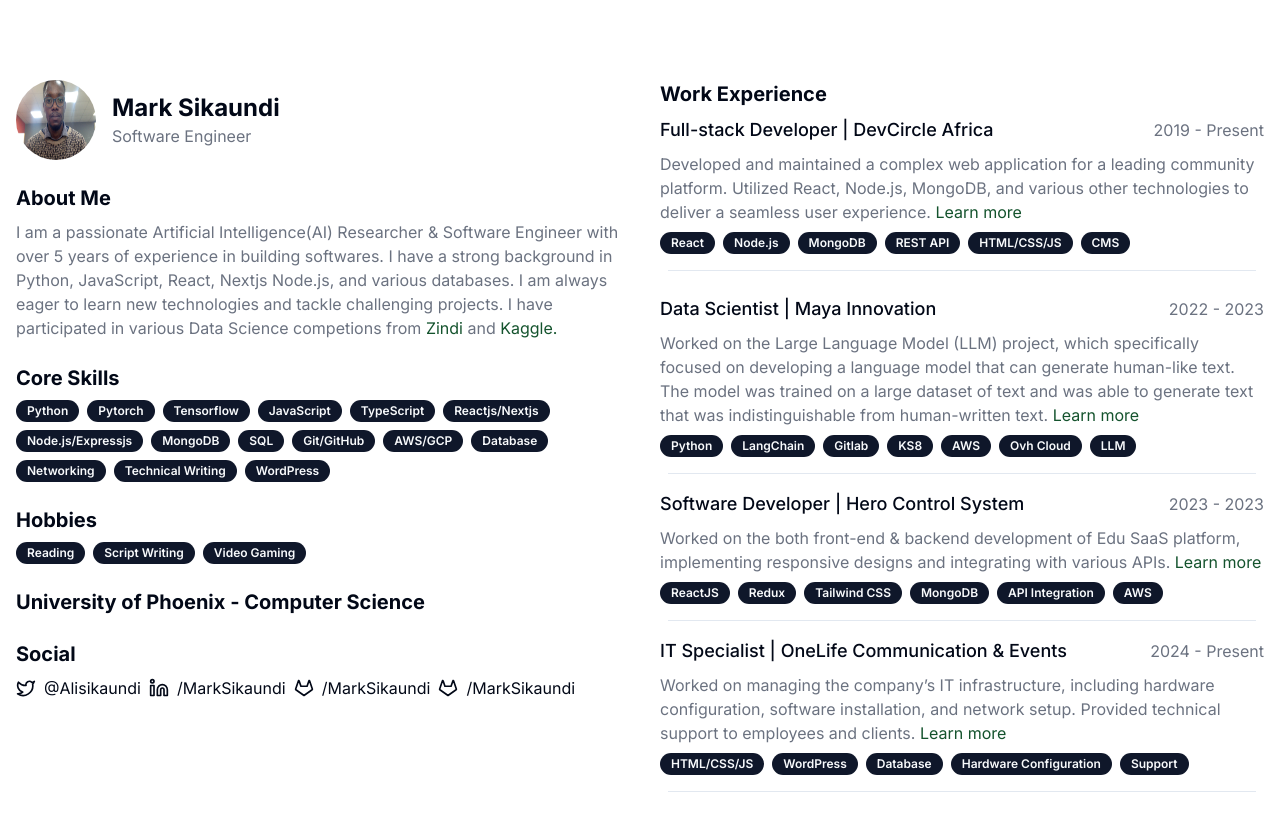
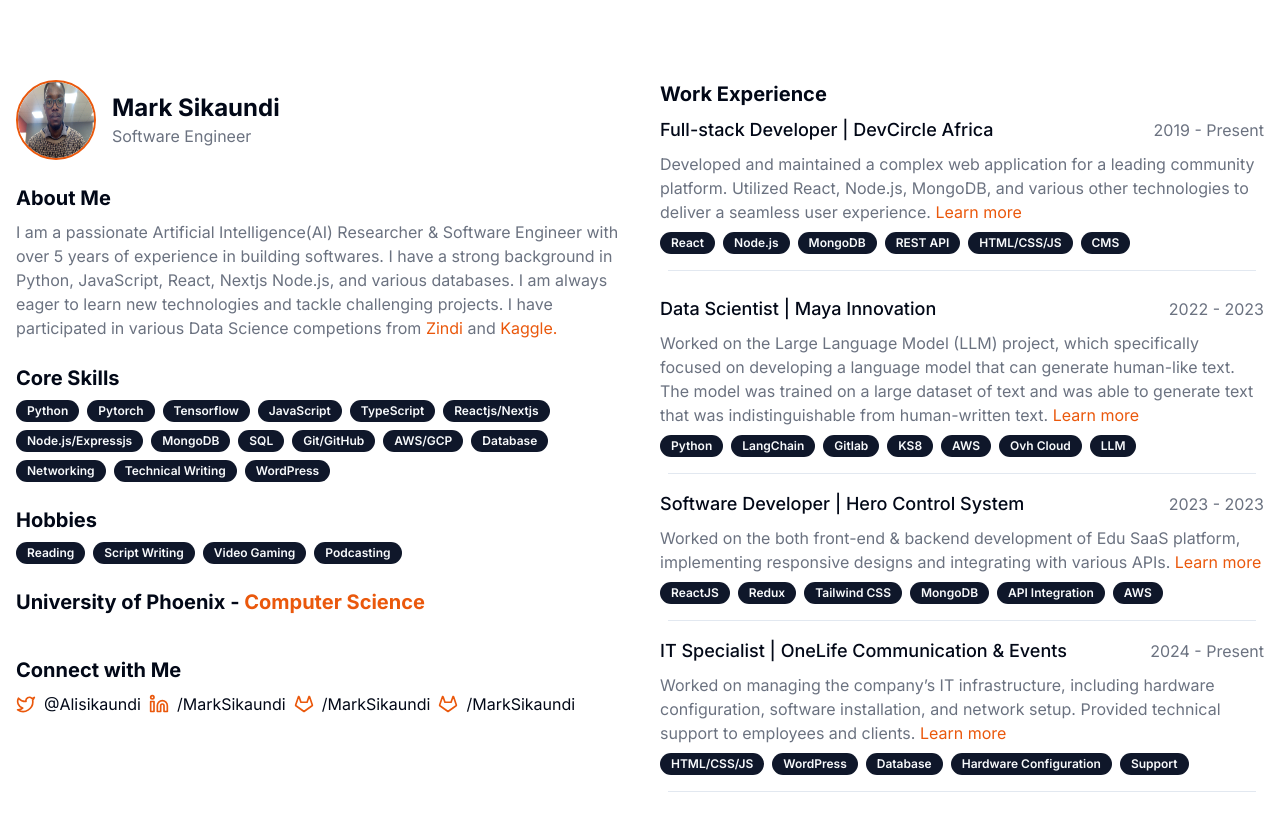
Before and after one commit to Lupleg-dev/Profile, a Next.js app: page / in a window 1280 px wide. Shown: the top 814 px of the page. Built offline with nearby package versions, Linux system fonts and the light colour scheme.

Commit message:
CORE: Improved contents on various sections

```diff
--- a/app/page.js
+++ b/app/page.js
@@ -9,7 +9,7 @@
       <div className="grid gap-10 lg:grid-cols-2">
         <div className="space-y-6">
           <div className="flex items-center gap-4">
-            <Avatar className="h-20 w-20">
+            <Avatar className="h-20 w-20 border-2 border-orange-600">
               <Image
                 src="/mark sikaundi.jpg"
                 width={250}
@@ -36,14 +36,14 @@
               participated in various Data Science competions from{" "}
               <Link
                 href="https://zindi.africa/users/Marksikaundi"
-                className="text-green-900"
+                className="text-orange-600"
               >
                 Zindi
               </Link>{" "}
               and
               <Link
                 href="https://www.kaggle.com/marksikaundi21"
-                className="text-green-900"
+                className="text-orange-600"
               >
                 {" "}
                 Kaggle.
@@ -76,12 +76,14 @@
               <Badge>Reading</Badge>
               <Badge>Script Writing</Badge>
               <Badge>Video Gaming</Badge>
+              <Badge>Podcasting</Badge>
             </div>
           </div>
           {/* University Attended */}
           <div className="space-y-2">
             <h3 className="text-xl font-bold">
-              University of Phoenix - Computer Science
+              University of Phoenix -{" "}
+              <span className="text-orange-600 ">Computer Science</span>
             </h3>
             {/*
               <div className="flex flex-wrap gap-2">
@@ -90,39 +92,39 @@
               */}
           </div>
           <div className="space-y-2">
-            <h3 className="text-xl font-bold">Social</h3>
+            <h3 className="text-xl mt-10 font-bold">Connect with Me</h3>
             <div className="flex flex-wrap gap-2">
               <Link
                 href="https://x.com/Alisikaundi"
                 className="flex items-center gap-2"
                 prefetch={false}
               >
-                <TwitterIcon className="h-5 w-5" />
+                <TwitterIcon className="h-5 w-5 text-orange-600" />
                 @Alisikaundi
               </Link>
               <Link
                 href="https://linkedin.com/in/marksikaundi"
-                className="flex items-center gap-2"
+                className="flex items-center gap-2 "
                 prefetch={false}
               >
-                <LinkedinIcon className="h-5 w-5" />
+                <LinkedinIcon className="h-5 w-5 text-orange-600" />
                 /MarkSikaundi
               </Link>
               <Link
                 href="https://gitlab.com/marksikaundi"
-                className="flex items-center gap-2"
+                className="flex items-center gap-2 "
                 prefetch={false}
               >
-                <GitlabIcon className="h-5 w-5" />
+                <GitlabIcon className="h-5 w-5 text-orange-600" />
                 /MarkSikaundi
               </Link>
 
               <Link
                 href="https://gitlab.com/marksikaundi"
-                className="flex items-center gap-2"
+                className="flex items-center gap-2 "
                 prefetch={false}
               >
-                <GitlabIcon className="h-5 w-5" />
+                <GitlabIcon className="h-5 w-5 text-orange-600" />
                 /MarkSikaundi
               </Link>
             </div>
@@ -148,7 +150,7 @@
                   experience.{" "}
                   <Link
                     href="https://devicircleafrica.com"
-                    className="text-green-900"
+                    className="text-orange-600"
                   >
                     Learn more
                   </Link>
@@ -180,7 +182,7 @@
                   generate human-like text. The model was trained on a large
                   dataset of text and was able to generate text that was
                   indistinguishable from human-written text.{" "}
-                  <Link href="https://guidizy.com" className="text-green-900">
+                  <Link href="https://guidizy.com" className="text-orange-600">
                     Learn more
                   </Link>
                 </p>
@@ -210,7 +212,7 @@
                   Worked on the both front-end & backend development of Edu SaaS
                   platform, implementing responsive designs and integrating with
                   various APIs.{" "}
-                  <Link href="https://zstudy.com" className="text-green-900">
+                  <Link href="https://zstudy.com" className="text-orange-600">
                     Learn more
                   </Link>
                 </p>
@@ -240,7 +242,10 @@
                   including hardware configuration, software installation, and
                   network setup. Provided technical support to employees and
                   clients.{" "}
-                  <Link href="https://onelife.co.zm" className="text-green-900">
+                  <Link
+                    href="https://onelife.co.zm"
+                    className="text-orange-600"
+                  >
                     Learn more
                   </Link>
                 </p>
```
